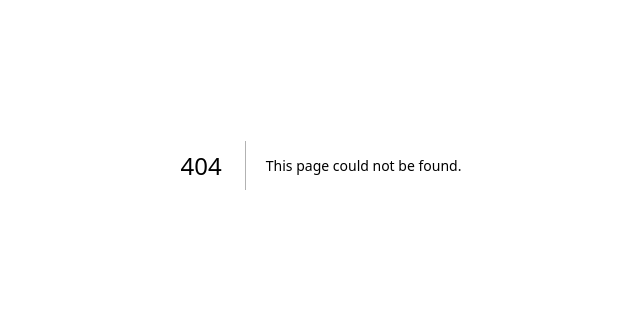
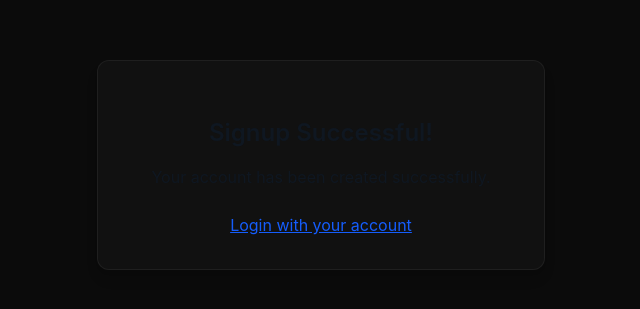
Before and after one commit to shrinha/insync, a Next.js app in the folder frontend/: page /auth/signup-success in a window 1280 px wide. Before the commit this address had no page. Shown: the part 235-544 px from the top of the page, without its empty margins (319-959 px from the left). Built offline with nearby package versions, Linux system fonts and the light colour scheme.

Commit message:
added post signup page

```diff
--- /dev/null
+++ b/frontend/src/app/auth/signup-success/page.tsx
@@ -0,0 +1,20 @@
+"use client";
+
+import Link from "next/link";
+import AuthLayout from "../auth-layout";
+
+export default function SignupSuccessPage() {
+  return (
+    <AuthLayout title="">
+      <div className="w-full max-w-md text-center">
+        <h1 className="text-2xl font-semibold mb-4">Signup Successful!</h1>
+        <p className="mb-6">Your account has been created successfully.</p>
+        <p>
+          <Link href="/auth/login" className="text-blue-600 underline">
+            Login with your account
+          </Link>
+        </p>
+      </div>
+    </AuthLayout>
+  );
+}
--- a/frontend/src/app/auth/signup/page.tsx
+++ b/frontend/src/app/auth/signup/page.tsx
@@ -38,9 +38,13 @@ export default function SignupPage() {
       const data = await res.json();
 
       if (res.ok) {
-        router.push("/dashboard"); // redirect after signup
+        router.push("/auth/signup-success"); // redirect to signup success page
       } else {
-        setError(data.message || "Signup failed");
+        if (res.status === 409) {
+          setError("Email already exists");
+        } else {
+          setError(data.message || "Signup failed");
+        }
       }
     } catch (err) {
       console.error(err);
```
